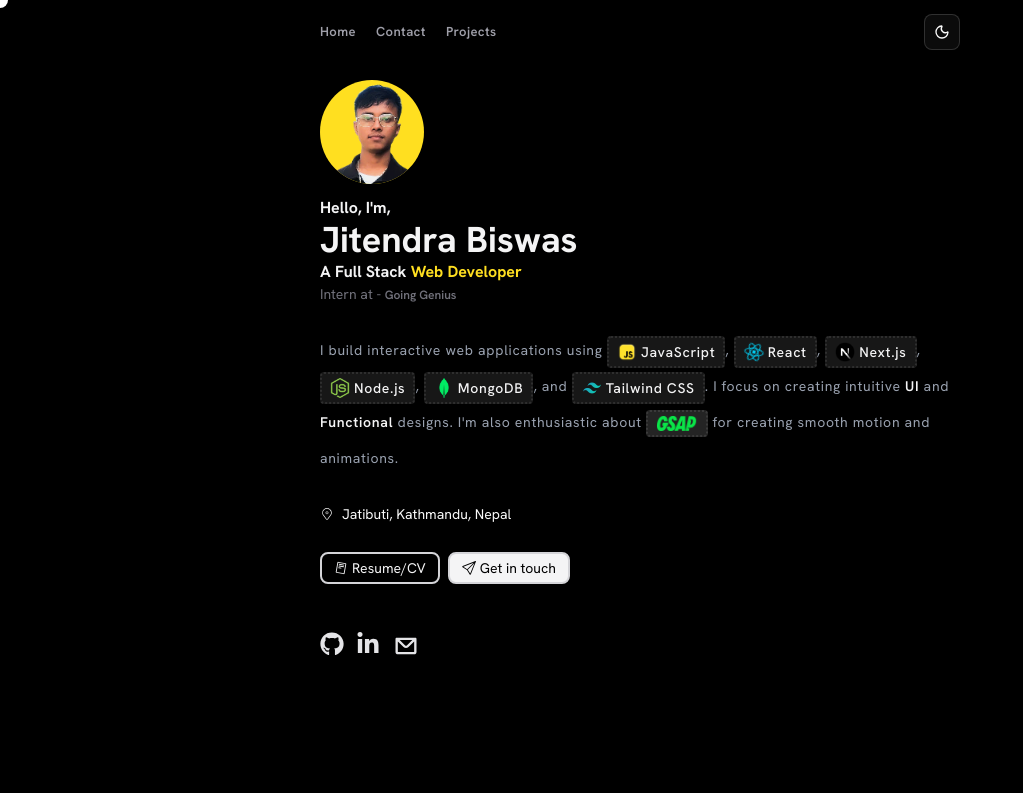
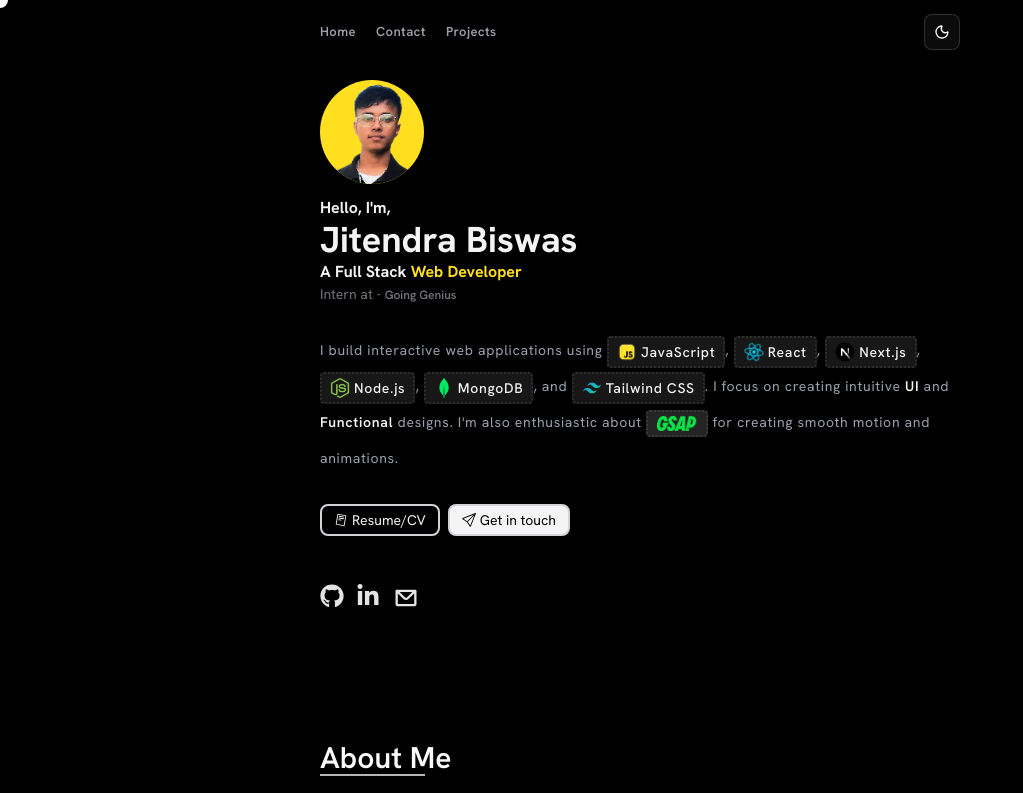
Before and after one commit to jitendra-biswas/next-portfolio, a Next.js app: page / in a window 1280 px wide. Shown: the top 793 px of the page, without its empty margins (0-1023 px from the left). Built offline with nearby package versions, Linux system fonts and the light colour scheme.

Commit message:
fix unused

```diff
--- a/app/Components/Home.jsx
+++ b/app/Components/Home.jsx
@@ -6,7 +6,6 @@ import Link from "next/link";
 import React, { useRef } from "react";
 import { BsSend } from "react-icons/bs";
 import { CgMail } from "react-icons/cg";
-import { CiLocationOn } from "react-icons/ci";
 import { FaGithub, FaLinkedinIn } from "react-icons/fa";
 import { PiReadCvLogo } from "react-icons/pi";
 const Home = () => {
@@ -125,9 +124,6 @@ const Home = () => {
           for creating smooth motion and animations.
         </p>
 
-        <div className="location flex items-center gap-2 text-sm">
-          <CiLocationOn />Jatibuti, Kathmandu, Nepal
-        </div>
 
         <div ref={btnRef} className="buttons flex gap-2">
           <Link href="https://drive.google.com/file/d/1mxrVOzMPQ9vmWOLgt0RFtI1pRu6vcHps/view?usp=sharing" target="_blank" className="border-2 border-zinc-300 text-sm px-3 py-1 rounded-md flex items-center gap-1 cursor-pointer dark:text-zinc-100 light:text-zinc-800 hover:scale-105 transition-all"><PiReadCvLogo /> Resume/CV</Link>
```
